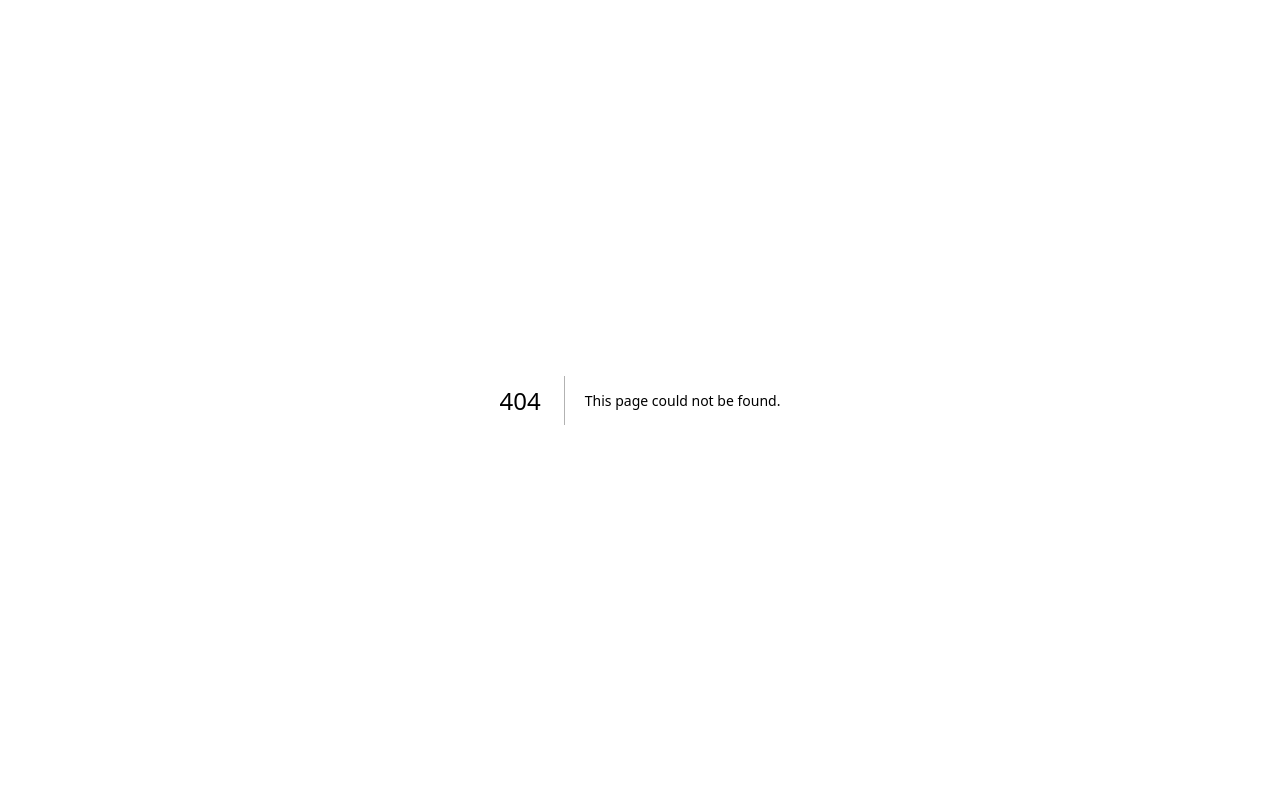
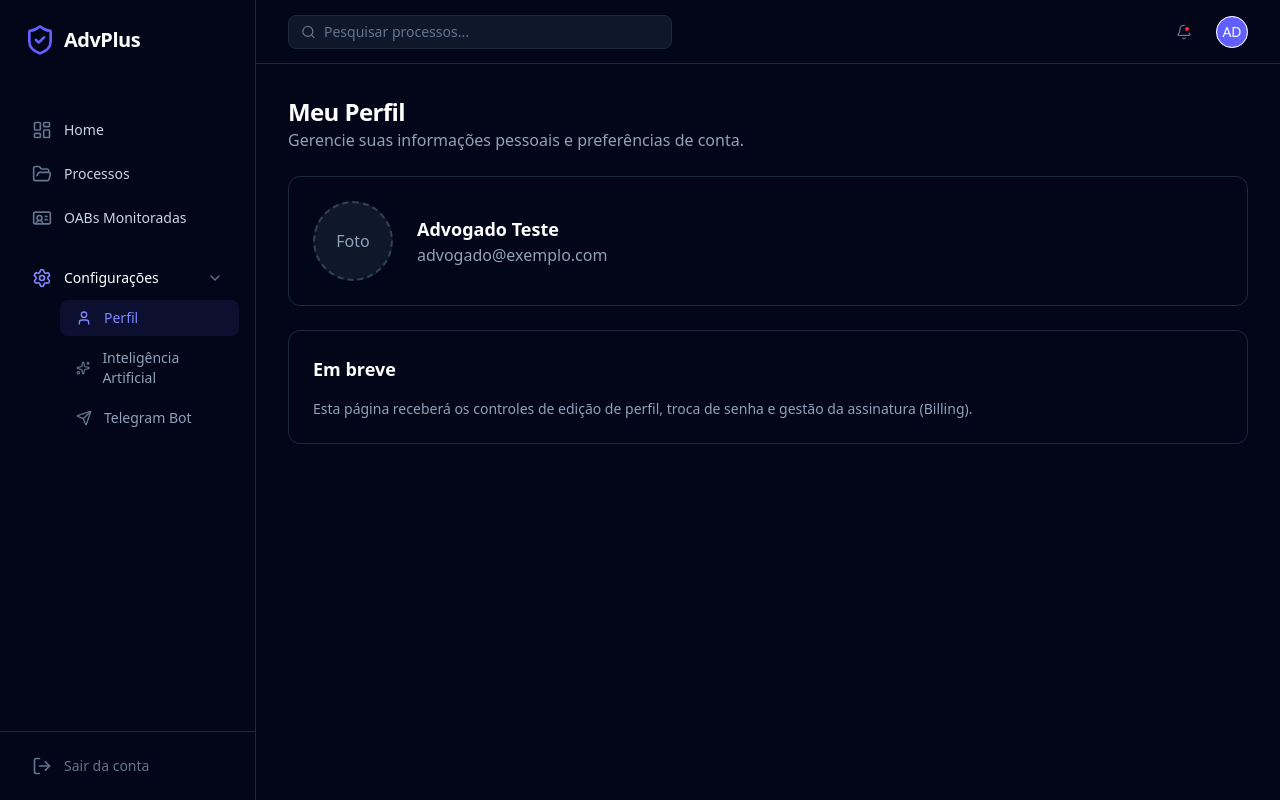
Before and after one commit to flowdesk-maestro/advplus, a Next.js app: page /configuracoes/perfil in a window 1280 px wide. Before the commit this address had no page. Built offline with nearby package versions, Linux system fonts and the light colour scheme; no server answers.

Commit message:
feat(ui): restructure sidebar navigation, move publicacoes to processos, add settings accordion

```diff
--- /dev/null
+++ b/src/app/(dashboard)/configuracoes/perfil/page.tsx
@@ -0,0 +1,33 @@
+export default function ProfilePage() {
+  return (
+    <div className="space-y-6">
+      <div>
+        <h2 className="text-2xl font-bold tracking-tight text-slate-900 dark:text-white">Meu Perfil</h2>
+        <p className="text-slate-500 dark:text-slate-400">
+          Gerencie suas informações pessoais e preferências de conta.
+        </p>
+      </div>
+
+      <div className="grid gap-6">
+        <div className="p-6 bg-white dark:bg-slate-950 rounded-xl border border-slate-200 dark:border-slate-800">
+          <div className="flex items-center gap-6">
+            <div className="w-20 h-20 rounded-full bg-slate-100 dark:bg-slate-900 flex items-center justify-center border-2 border-dashed border-slate-300 dark:border-slate-700">
+              <span className="text-slate-400 font-medium">Foto</span>
+            </div>
+            <div>
+              <h3 className="font-semibold text-lg text-slate-900 dark:text-white">Advogado Teste</h3>
+              <p className="text-slate-500 dark:text-slate-400">advogado@exemplo.com</p>
+            </div>
+          </div>
+        </div>
+
+        <div className="p-6 bg-white dark:bg-slate-950 rounded-xl border border-slate-200 dark:border-slate-800">
+          <h3 className="font-semibold text-lg text-slate-900 dark:text-white mb-4">Em breve</h3>
+          <p className="text-slate-500 dark:text-slate-400 text-sm">
+            Esta página receberá os controles de edição de perfil, troca de senha e gestão da assinatura (Billing).
+          </p>
+        </div>
+      </div>
+    </div>
+  )
+}
--- a/src/app/(dashboard)/page.tsx
+++ b/src/app/(dashboard)/page.tsx
@@ -45,7 +45,7 @@ export default async function DashboardPage() {
         </div>
         <div className="flex items-center gap-3">
           <Button variant="outline" asChild>
-            <Link href="/publicacoes">Ver Relatórios</Link>
+            <Link href="/processos">Ver Processos</Link>
           </Button>
           <Button className="bg-indigo-600 hover:bg-indigo-700 text-white" asChild>
             <Link href="/oabs"><Plus className="w-4 h-4 mr-2" /> Nova OAB</Link>
@@ -80,7 +80,7 @@ export default async function DashboardPage() {
               <CardDescription>Capturas recentes do DJEN.</CardDescription>
             </div>
             <Button variant="ghost" size="sm" asChild>
-              <Link href="/publicacoes" className="flex items-center">
+              <Link href="/processos" className="flex items-center">
                 Ver tudo <ArrowUpRight className="ml-1 w-4 h-4" />
               </Link>
             </Button>
--- a/src/components/layout/sidebar.tsx
+++ b/src/components/layout/sidebar.tsx
@@ -2,32 +2,41 @@
 
 import Link from 'next/link'
 import { usePathname } from 'next/navigation'
+import { useState } from 'react'
 import {
   ShieldCheck,
   LayoutDashboard,
-  FileText,
+  FolderOpen,
   IdCard,
   Settings,
   Send,
   Sparkles,
-  LogOut
+  LogOut,
+  ChevronDown,
+  ChevronRight,
+  User
 } from 'lucide-react'
 import { cn } from '@/lib/utils'
 import { createClient } from '@/lib/supabase/client'
 import { useRouter } from 'next/navigation'
 
-const menuItems = [
-  { name: 'Dashboard', href: '/', icon: LayoutDashboard },
-  { name: 'Publicações', href: '/publicacoes', icon: FileText },
+const mainMenuItems = [
+  { name: 'Home', href: '/', icon: LayoutDashboard },
+  { name: 'Processos', href: '/processos', icon: FolderOpen },
   { name: 'OABs Monitoradas', href: '/oabs', icon: IdCard },
+]
+
+const settingsMenuItems = [
+  { name: 'Perfil', href: '/configuracoes/perfil', icon: User },
+  { name: 'Inteligência Artificial', href: '/configuracoes/ai', icon: Sparkles },
   { name: 'Telegram Bot', href: '/configuracoes/telegram', icon: Send },
-  { name: 'Inteligência Artificial', href: '/configuracoes/ai', icon: Sparkles },
 ]
 
 export function Sidebar() {
   const pathname = usePathname()
   const router = useRouter()
   const supabase = createClient()
+  const [isSettingsOpen, setIsSettingsOpen] = useState(pathname.startsWith('/configuracoes'))
 
   const handleLogout = async () => {
     await supabase.auth.signOut()
@@ -42,8 +51,8 @@ export function Sidebar() {
         <span className="text-xl font-bold tracking-tight text-white">AdvPlus</span>
       </div>
 
-      <nav className="flex-1 px-4 space-y-2">
-        {menuItems.map((item) => {
+      <nav className="flex-1 px-4 space-y-2 overflow-y-auto">
+        {mainMenuItems.map((item) => {
           const isActive = pathname === item.href || (item.href !== '/' && pathname.startsWith(item.href))
           return (
             <Link
@@ -61,6 +70,50 @@ export function Sidebar() {
             </Link>
           )
         })}
+
+        {/* Configurações Accordion */}
+        <div className="pt-4">
+          <button
+            onClick={() => setIsSettingsOpen(!isSettingsOpen)}
+            className={cn(
+              "flex w-full items-center justify-between gap-3 px-4 py-2 rounded-lg text-sm font-medium transition-colors hover:bg-slate-900 hover:text-white",
+              pathname.startsWith('/configuracoes') ? "text-white" : "text-slate-300"
+            )}
+          >
+            <div className="flex items-center gap-3">
+              <Settings className={cn("w-5 h-5", pathname.startsWith('/configuracoes') ? "text-indigo-400" : "text-slate-500")} />
+              <span>Configurações</span>
+            </div>
+            {isSettingsOpen ? (
+              <ChevronDown className="w-4 h-4 text-slate-500" />
+            ) : (
+              <ChevronRight className="w-4 h-4 text-slate-500" />
+            )}
+          </button>
+
+          {isSettingsOpen && (
+            <div className="mt-1 flex flex-col space-y-1 pl-11">
+              {settingsMenuItems.map((item) => {
+                const isActive = pathname === item.href
+                return (
+                  <Link
+                    key={item.href}
+                    href={item.href}
+                    className={cn(
+                      "flex items-center gap-3 px-4 py-2 rounded-lg text-sm font-medium transition-colors",
+                      isActive
+                        ? "bg-indigo-500/10 text-indigo-400"
+                        : "text-slate-400 hover:bg-slate-900 hover:text-white"
+                    )}
+                  >
+                    <item.icon className={cn("w-4 h-4", isActive ? "text-indigo-400" : "text-slate-500")} />
+                    {item.name}
+                  </Link>
+                )
+              })}
+            </div>
+          )}
+        </div>
       </nav>
 
       <div className="p-4 mt-auto border-t border-slate-800">
```
Also changed, not shown: API ScrapingBee.txt (added), src/app/(dashboard)/processos/page.tsx (renamed from src/app/(dashboard)/publicacoes/page.tsx), 2 other files (tests, documents, lock files or other folders).
